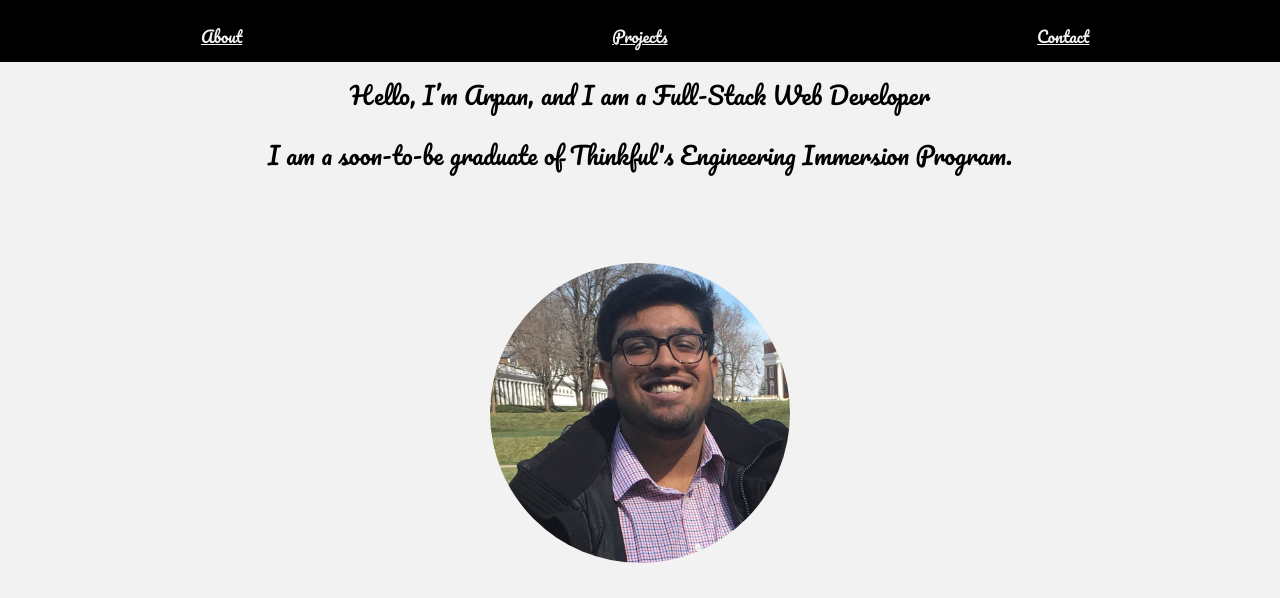
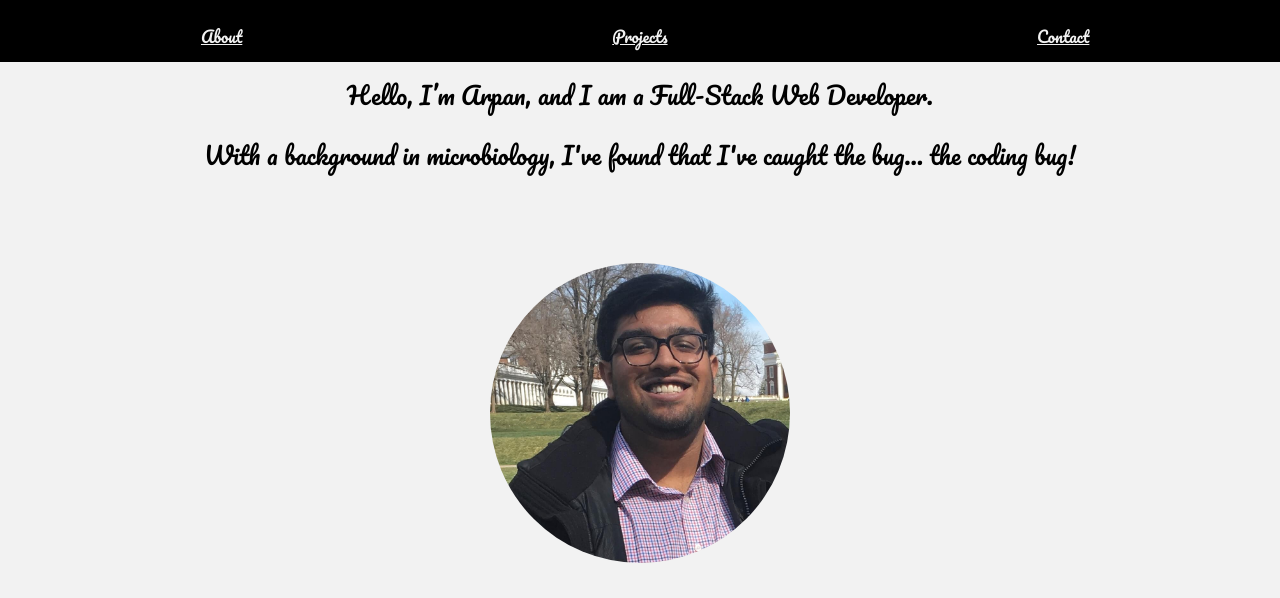
Before and after one commit to thinkful-ei-emu/AP-Portfolio, a plain HTML site: page index.html in a window 1280 px wide. Shown: the top 598 px of the page. Drawn offline with nearby package versions, Linux system fonts and the light colour scheme.

Commit message:
edited headline now that i've graduated

```diff
--- a/index.html
+++ b/index.html
@@ -27,10 +27,10 @@
 
         <section class="headline">
             <p>
-                Hello, I’m Arpan, and I am a Full-Stack Web Developer
+                Hello, I’m Arpan, and I am a Full-Stack Web Developer.
             </p>
             <p>
-                I am a soon-to-be graduate of Thinkful's Engineering Immersion Program.
+                With a background in microbiology, I've found that I've caught the bug... the coding bug!
             </p>
         </section>
 
```
